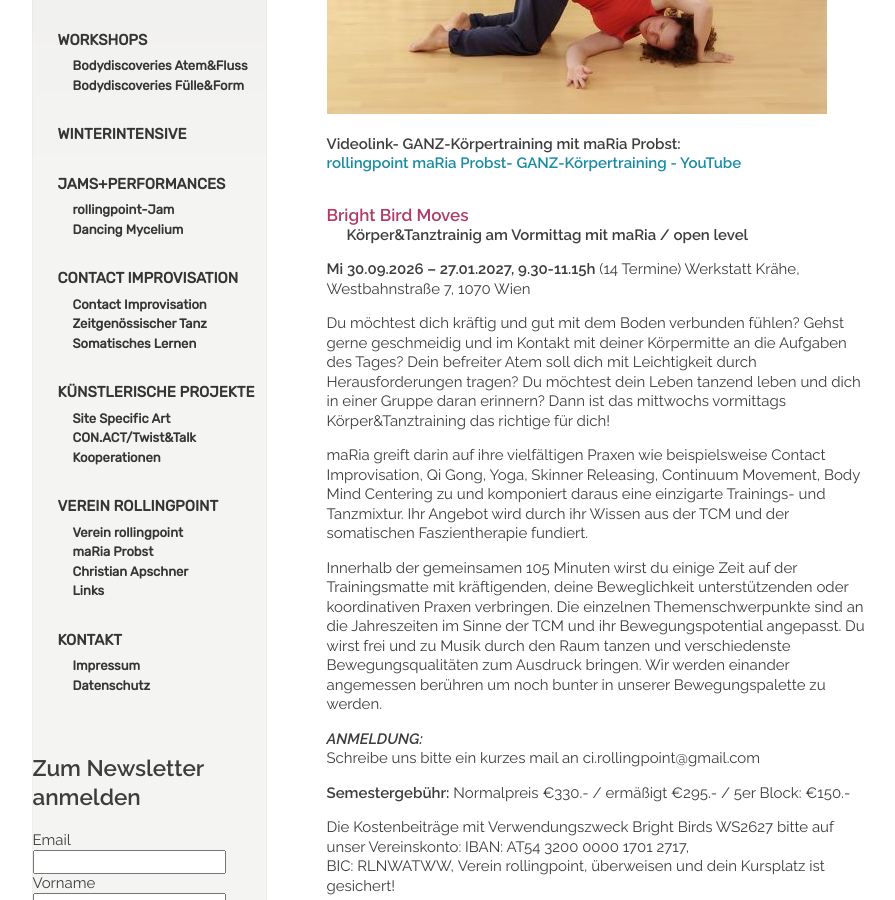
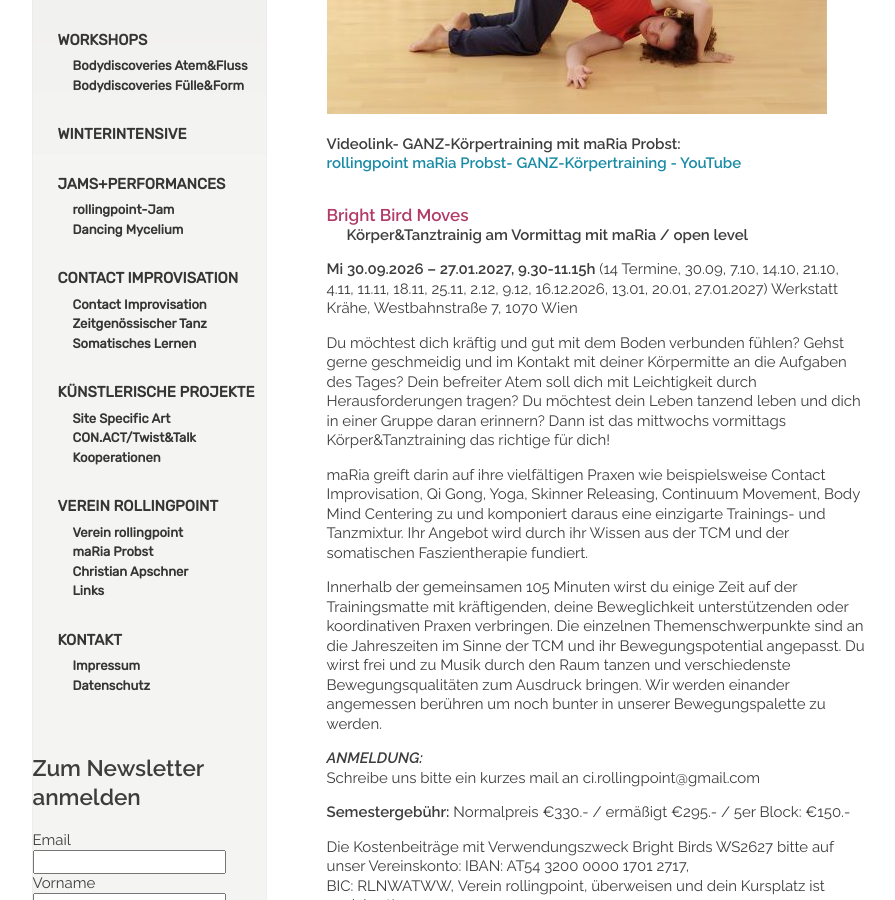
Before and after one commit to manulari/rollingpointat, a Jekyll site: the page built from _pages_de/gkt.md, in a window 1280 px wide and 900 px high, scrolled down 307 px. Shown: the whole window, without its empty margins (152-1047 px from the left). Built offline with Jekyll 4.4.1, drawn with Linux system fonts in a browser that asks for light colours; comment, search, counter and statistics services are not loaded.

Commit message:
Update page (de) “gkt”

```diff
--- a/_pages_de/gkt.md
+++ b/_pages_de/gkt.md
@@ -14,7 +14,7 @@ language: de
 
 **Körper&Tanztrainig am Vormittag mit maRia / open level**
 
-**Mi 30.09.2026 – 27.01.2027, 9.30-11.15h** (14 Termine)
+**Mi 30.09.2026 – 27.01.2027, 9.30-11.15h** (14 Termine, 30.09, 7.10, 14.10, 21.10, 4.11, 11.11, 18.11, 25.11, 2.12, 9.12, 16.12.2026, 13.01, 20.01, 27.01.2027)
 Werkstatt Krähe, Westbahnstraße 7, 1070 Wien
 
 Du möchtest dich kräftig und gut mit dem Boden verbunden fühlen? Gehst gerne geschmeidig und im Kontakt mit deiner Körpermitte an die Aufgaben des Tages? Dein befreiter Atem soll dich mit Leichtigkeit durch Herausforderungen tragen? Du möchtest dein Leben tanzend leben und dich in einer Gruppe daran erinnern? Dann ist das mittwochs vormittags Körper&Tanztraining das richtige für dich!
```
